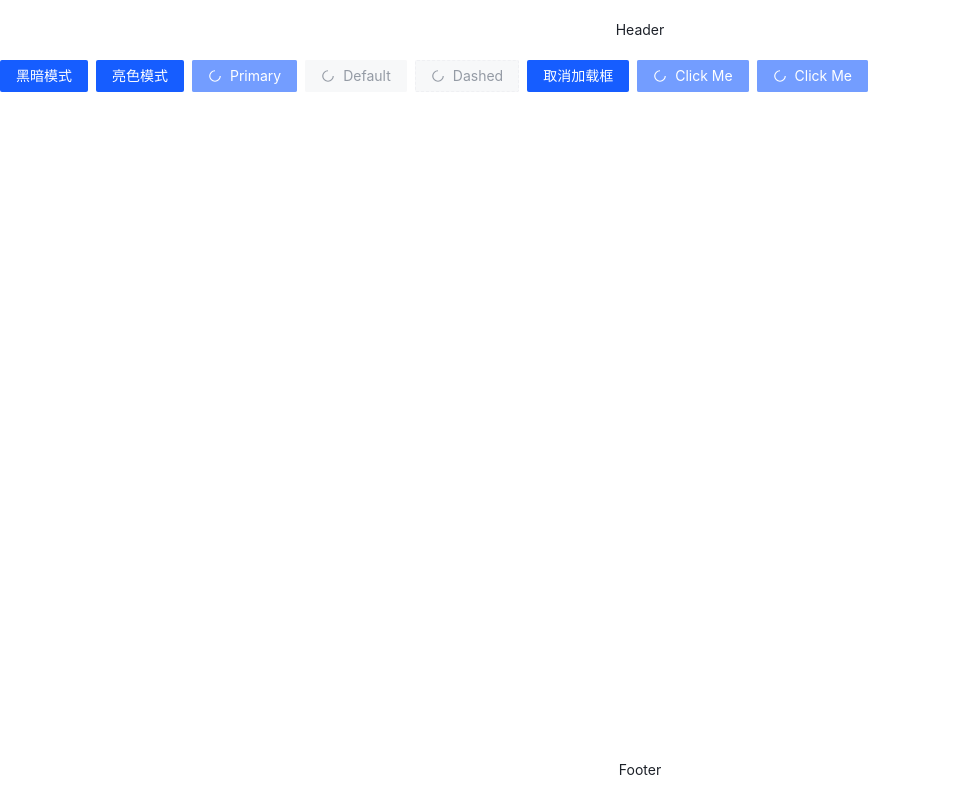
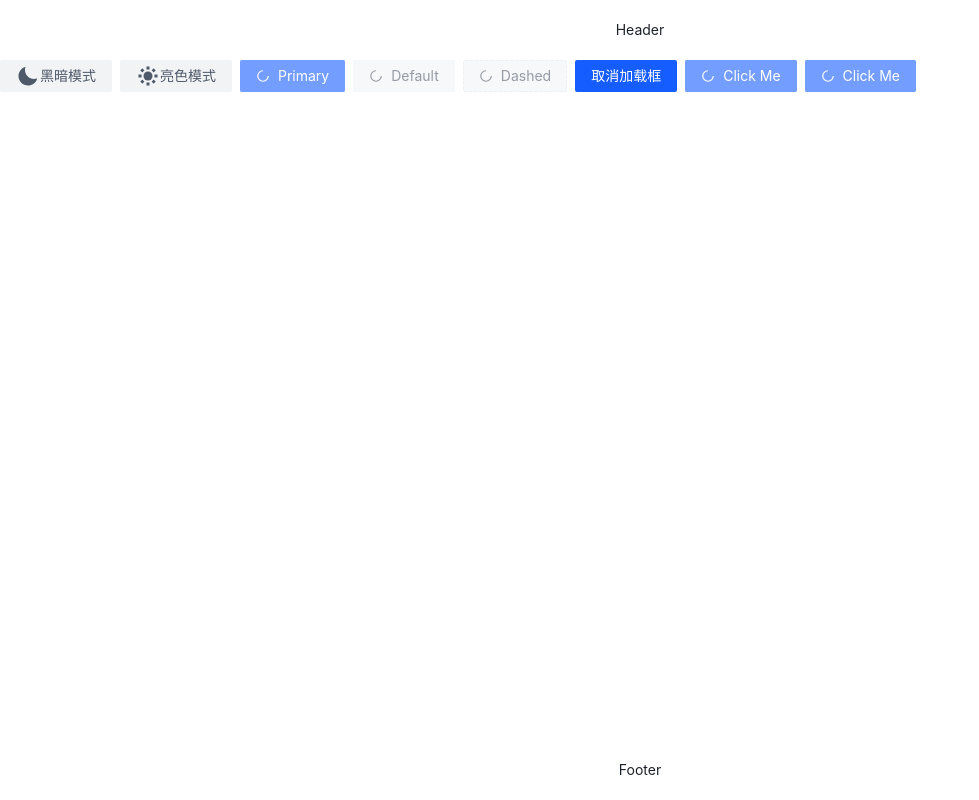
Before and after one commit to IceFoxs/arco-design-vue-demo, a Vue app: page / in a window 1280 px wide. Shown: the whole page, without its empty margins (0-979 px from the left). Built offline with nearby package versions, Linux system fonts and the light colour scheme.

Commit message:
Update App.vue

```diff
--- a/src/App.vue
+++ b/src/App.vue
@@ -30,8 +30,13 @@ import zhCN from '@arco-design/web-vue/es/locale/lang/zh-cn';
       <a-layout-header class="header">Header</a-layout-header>
       <a-layout-content>
         <a-space>
-          <a-button type="primary" @click="darkMode">黑暗模式</a-button>
-          <a-button type="primary" @click="whiteMode" >亮色模式</a-button>
+          <a-button  @click="darkMode">
+            <svg width="24" height="24" viewBox="0 0 48 48" fill="none"><path d="M42.108 29.769c.124-.387-.258-.736-.645-.613A17.99 17.99 0 0136 30c-9.941 0-18-8.059-18-18 0-1.905.296-3.74.844-5.463.123-.387-.226-.769-.613-.645C10.558 8.334 5 15.518 5 24c0 10.493 8.507 19 19 19 8.482 0 15.666-5.558 18.108-13.231z" fill="#4E5969"/></svg>
+            黑暗模式</a-button>
+          <a-button  @click="whiteMode" >
+            <svg width="24" height="24" viewBox="0 0 48 48" fill="none"><circle cx="24" cy="24" r="9" fill="#4E5969"/><path d="M21 5.5a.5.5 0 01.5-.5h5a.5.5 0 01.5.5v5a.5.5 0 01-.5.5h-5a.5.5 0 01-.5-.5v-5zM21 37.5a.5.5 0 01.5-.5h5a.5.5 0 01.5.5v5a.5.5 0 01-.5.5h-5a.5.5 0 01-.5-.5v-5zM42.5 21a.5.5 0 01.5.5v5a.5.5 0 01-.5.5h-5a.5.5 0 01-.5-.5v-5a.5.5 0 01.5-.5h5zM10.5 21a.5.5 0 01.5.5v5a.5.5 0 01-.5.5h-5a.5.5 0 01-.5-.5v-5a.5.5 0 01.5-.5h5zM39.203 34.96a.5.5 0 010 .707l-3.536 3.536a.5.5 0 01-.707 0l-3.535-3.536a.5.5 0 010-.707l3.535-3.535a.5.5 0 01.707 0l3.536 3.535zM16.575 12.333a.5.5 0 010 .707l-3.535 3.535a.5.5 0 01-.707 0L8.797 13.04a.5.5 0 010-.707l3.536-3.536a.5.5 0 01.707 0l3.535 3.536zM13.04 39.203a.5.5 0 01-.707 0l-3.536-3.536a.5.5 0 010-.707l3.536-3.535a.5.5 0 01.707 0l3.536 3.535a.5.5 0 010 .707l-3.536 3.536zM35.668 16.575a.5.5 0 01-.708 0l-3.535-3.535a.5.5 0 010-.707l3.535-3.536a.5.5 0 01.708 0l3.535 3.536a.5.5 0 010 .707l-3.535 3.535z" fill="#4E5969"/></svg>
+            亮色模式
+          </a-button>
           <a-button type="primary" loading>Primary</a-button>
           <a-button loading>Default</a-button>
           <a-button type="dashed" loading>Dashed</a-button>
```
